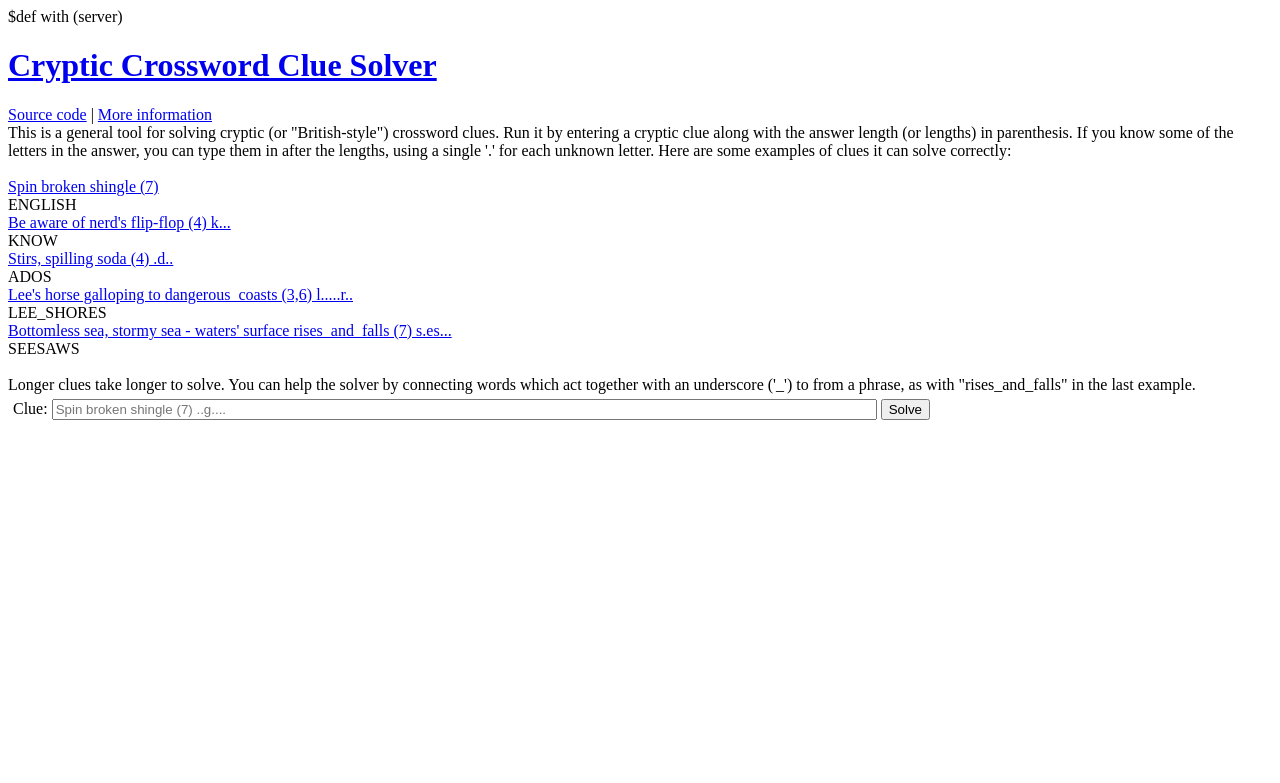
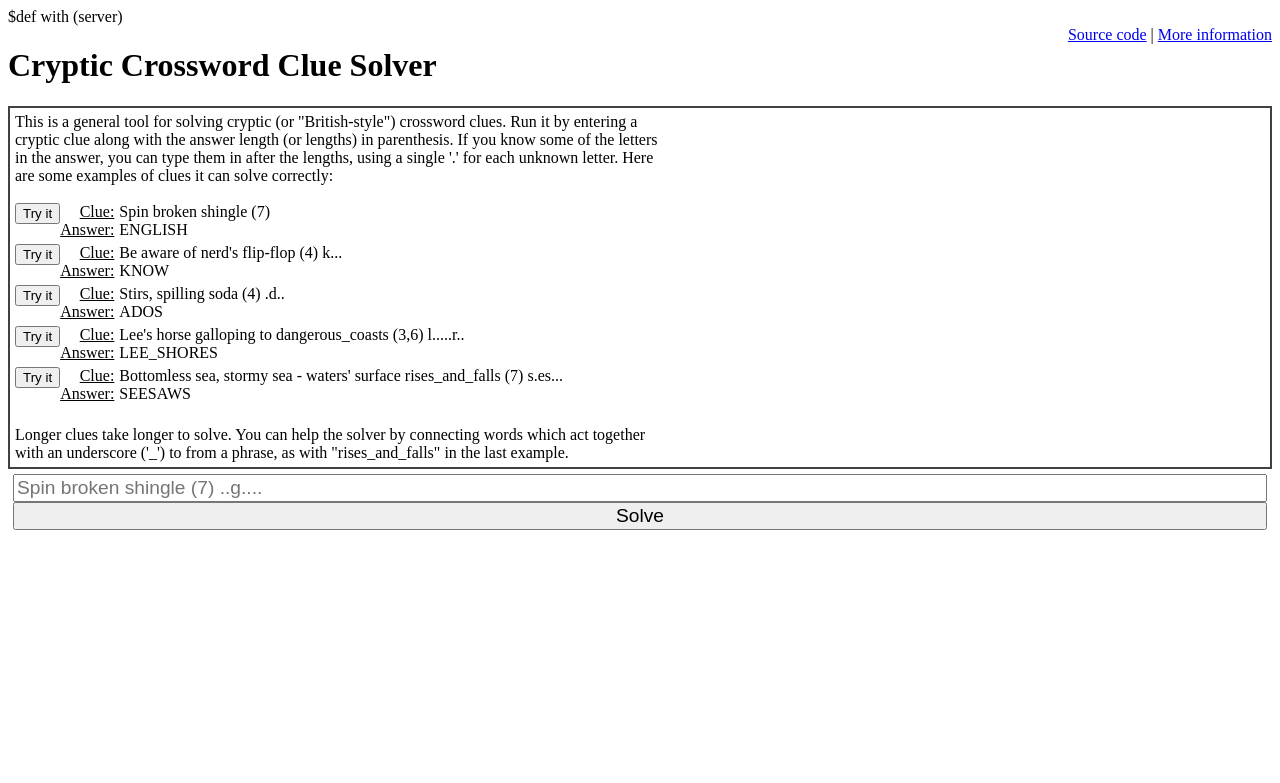
Before and after one commit to rdeits/cryptics, a Python web app: template pycryptics/crypticweb/templates/index.html in a window 1280 px wide. Shown: the top 783 px of the page. Run offline with Jinja, Linux system fonts and the light colour scheme; the template is opened without the code that fills it, so the values that code supplies are empty.

Commit message:
Clean up layout and appearance of web solver

```diff
--- a/pycryptics/crypticweb/templates/__init__.py
+++ b/pycryptics/crypticweb/templates/__init__.py
@@ -26,11 +26,13 @@ def index (server):
     extend_([u'    Longer clues take longer to solve. You can help the solver by connecting words which act together with an underscore (\'_\') to from a phrase, as with "rises_and_falls" in the last example.\n'])
     extend_([u'    <br>\n'])
     extend_([u'\n'])
-    extend_([u'    <form name="main" method="post" id="clue_form">\n'])
+    extend_([u'    <div id="clue_entry">\n'])
+    extend_([u'      <form name="main" method="post" id="clue_form">\n'])
     extend_([u'        <label for="Clue">Clue:</label>\n'])
     extend_([u'        <input name="Clue" type="text" id="clue_text" placeholder="Spin broken shingle (7) ..g...." size="100"/>\n'])
     extend_([u'        <input type="submit" value="Solve"/>\n'])
-    extend_([u'    </form>\n'])
+    extend_([u'      </form>\n'])
+    extend_([u'    </div>\n'])
     extend_([u'\n'])
     extend_([u'    <div id="solution">\n'])
     extend_([u'    </div>\n'])
--- a/pycryptics/crypticweb/templates/index.html
+++ b/pycryptics/crypticweb/templates/index.html
@@ -8,24 +8,41 @@ $def with (server)
     <script type="text/javascript" src="/static/js/client.js"></script>
   </head>
   <body>
+    <div class="page">
+      <div class="header">
+        <div class="title">
+          <h1>Cryptic Crossword Clue Solver</h1>
+        </div>
+        <div class="info">
+          <a href="https://github.com/rdeits/cryptics">Source code</a> | <a href="http://blog.robindeits.com/2013/02/11/a-cryptic-crossword-clue-solver/">More information</a><br>
+        </div>
+      </div>
 
-    <h1><a href="/">Cryptic Crossword Clue Solver</a></h1>
-    <a href="https://github.com/rdeits/cryptics">Source code</a> | <a href="http://blog.robindeits.com/2013/02/11/a-cryptic-crossword-clue-solver/">More information</a><br>
-    This is a general tool for solving cryptic (or "British-style") crossword clues.  Run it by entering a cryptic clue along with the answer length (or lengths) in parenthesis. If you know some of the letters in the answer, you can type them in after the lengths, using a single '.' for each unknown letter. Here are some examples of clues it can solve correctly:<br><br>
+      <div class="preamble">
+        <div class="solver_desc">
+          This is a general tool for solving cryptic (or "British-style") crossword clues.  Run it by entering a cryptic clue along with the answer length (or lengths) in parenthesis. If you know some of the letters in the answer, you can type them in after the lengths, using a single '.' for each unknown letter. Here are some examples of clues it can solve correctly:
+        </div>
+        <br>
 
         <div id="sample_clues">
         </div>
         <br>
+
+        <div class="solver_desc">
           Longer clues take longer to solve. You can help the solver by connecting words which act together with an underscore ('_') to from a phrase, as with "rises_and_falls" in the last example.
-    <br>
+        </div>
+      </div>
 
+      <div id="clue_entry">
         <form name="main" method="post" id="clue_form">
-    	<label for="Clue">Clue:</label>
-    	<input name="Clue" type="text" id="clue_text" placeholder="Spin broken shingle (7) ..g...." size="100"/>
+          <label for="Clue"></label>
+          <input name="Clue" type="text" id="clue_text" placeholder="Spin broken shingle (7) ..g...."/>
           <input type="submit" value="Solve"/>
         </form>
+      </div>
 
       <div id="solution">
       </div>
+    </div>
   </body>
 </html>
--- a/static/css/crypticweb.css
+++ b/static/css/crypticweb.css
@@ -1,23 +1,64 @@
-div#answers {
+#answers {
 	float: left;
 	margin-left: 10px;
 }
 
-div#answers a {
+.title {
+	float: left;
+}
+
+/*.page {
+	width: 700px;
+}
+*/
+.info {
+	float: right;
+}
+
+.sample {
+	padding-bottom: 5px;
+}
+
+.preamble {
+	border: 2px solid #414141;
+	padding: 5px;
+}
+
+.sample_button {
+	float: left;
+	vertical-align: middle;
+	/*width: 100px;*/
+}
+
+.clue_ans_labels {
+	float: left;
+	padding-right: 5px;
+	text-align: right;
+}
+
+.solver_desc {
+	width: 650px;
+}
+
+.header {
+	height: 80px;
+}
+
+#answers a {
 	color: black;
 }
 
-div#similarities {
+#similarities {
 	float: left;
 }
 
-div#answer_nav {
+#answer_nav {
 	float: left;
 	padding: 5px;
 	border: 2px solid #414141;
 }
 
-div#derivations {
+#derivations {
 	float:left;
 	border: 2px solid #414141;
 	margin-left: 20px;
@@ -33,3 +74,18 @@ div#derivations {
 	padding: 5px;
 	/*border: 5px solid #414141;*/
 }
+
+#clue_entry {
+	/*border: 2px solid #414141;*/
+}
+
+#clue_form input {
+	width: 100%;
+	font-size: larger;
+}
+
+#solution img {
+	display: block;
+	margin-left: auto;
+	margin-right: auto;
+}
--- a/static/js/client.js
+++ b/static/js/client.js
@@ -3,10 +3,10 @@
                     ["Stirs, spilling soda (4) .d..", "ADOS"],
                     ["Lee's horse galloping to dangerous_coasts (3,6) l.....r..", "LEE_SHORES"],
                     ["Bottomless sea, stormy sea - waters' surface rises_and_falls (7) s.es...", "SEESAWS"]];
-// var SERVER = "http://cryptic-solver.appspot.com/solve/";
 
 function solve_clue(clue_text) {
     $("#solution").html("<img src='/static/img/loading.gif' alt='loading' />");
+    $("#clue_text").val(clue_text);
     var request = $.ajax({type: 'GET',
         url: SERVER + encodeURIComponent(clue_text),
         dataType: "html"});
@@ -14,15 +14,17 @@ function solve_clue(clue_text) {
     request.fail(function () {$("#solution").html("Sorry, I couldn't contact the server. You may want to try this again later");});
 }
 
+function wrap_sample(i) {
+    return '<div class="sample"><div class="sample_button"><input type="button" onclick="solve_clue(SAMPLE_CLUES[' + i + '][0])" value="Try it"/></div><div class="clue_ans_labels"><u>Clue:</u><br><u>Answer:</u></div><div class="sample_clue_ans">' + SAMPLE_CLUES[i][0] + "<br>" + SAMPLE_CLUES[i][1] + "</div></div>";
+}
+
 $(function() {
     var sample_html = "";
     for (var i = 0; i < SAMPLE_CLUES.length; i++) {
-        sample_html += '<a href="javascript:void(0)" ' + "onclick='solve_clue(SAMPLE_CLUES[" + i + "][0]);'>" + SAMPLE_CLUES[i][0] + "</a><br>" + SAMPLE_CLUES[i][1] + "<br>";
-        // sample_html += "<a href='" + SERVER + encodeURIComponent(SAMPLE_CLUES[i][0]) + "'>" + SAMPLE_CLUES[i][0] + "</a><br>" + SAMPLE_CLUES[i][1] + "<br>";
+        sample_html += wrap_sample(i);
     }
     $("#sample_clues").html(sample_html);
     $("#clue_form").submit(function () {
         solve_clue($("#clue_text").val());
         return false;});
-    // solve_clue("Spin broken shingle (7)");
 });
```
Lines whose indentation alone changed are shown as unchanged.
